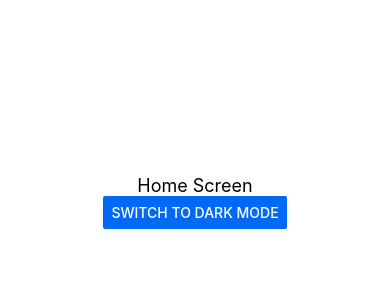
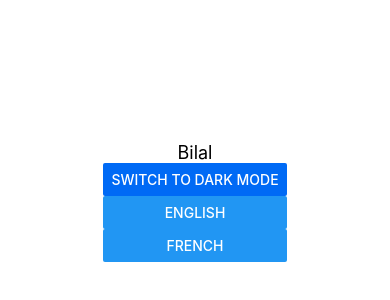
Before and after one commit to WaseemYameen9/reactnative-boilerPlate, a React Native app: screen / in a window 390 px wide. Shown: the part 220-520 px from the top of the page. Built offline with nearby package versions, Linux system fonts and the light colour scheme.

Commit message:
added multi-languages

```diff
--- a/app/App.tsx
+++ b/app/App.tsx
@@ -12,16 +12,30 @@ import {
 } from 'react-native';
 
 import AppNavigator from './navigators/AppStackNavigator';
+import { useTranslation } from 'react-i18next';
+import './localization/languages/i18n.config'
+import i18next from './localization/languages/i18n.config';
 
 
 
 function App(): React.JSX.Element {
 
   const { theme, toggleTheme } = useTheme();
+  const {t}=  useTranslation();
+
+  const changeLanguage=(lng:any)=>(
+    i18next.changeLanguage(lng)
+  );
+
   return (
     <View style={[styles.container, { backgroundColor: theme.background }]}>
-    <Text style={[styles.text, { color: theme.color }]}>Home Screen</Text>
+    <Text style={[styles.text, { color: theme.color }]}>{t('title')}</Text>
+    <View style={{flexDirection:'column',justifyContent:'space-around'}}>
+
     <Button onPress={toggleTheme} title={`Switch to ${theme.color === '#e9e9e9' ? 'Light' : 'Dark'} Mode`} color={theme.linkColor} />
+    <Button title={"English"} onPress={()=>changeLanguage('fr')}></Button>
+    <Button title={"French"} onPress={()=>changeLanguage('en')}></Button>
+    </View>
   </View>
   );
 }
--- /dev/null
+++ b/app/localization/languages/en.json
@@ -0,0 +1,4 @@
+{
+    "title":"Bilal"
+
+}
--- /dev/null
+++ b/app/localization/languages/fr.json
@@ -0,0 +1,3 @@
+{
+    "title":"French"
+}
--- /dev/null
+++ b/app/localization/languages/i18n.config.ts
@@ -0,0 +1,24 @@
+import i18next from "i18next";
+import { initReactI18next } from "react-i18next";
+import { en} from "./languages";
+import { fr } from "./languages";
+
+const resources ={
+    en:{
+        translation:en,
+    },
+    fr:{
+        translation:fr
+    }
+}
+
+
+i18next.use(initReactI18next).init({
+
+    lng:'en',
+    //language to use if user language is not available
+    fallbackLng:'en',
+    resources,
+})
+
+export default i18next;
--- /dev/null
+++ b/app/localization/languages/languages.js
@@ -0,0 +1,2 @@
+export {default as en} from './en.json';
+export {default as fr} from './fr.json'
--- a/index.js
+++ b/index.js
@@ -5,6 +5,7 @@ import {name as appName} from './app.json';
 import { Provider } from 'react-redux';
 import store from './app/store/store';
 
+import './app/localization/languages/i18n.config'
 
 const AppRedux = () => (
     <Provider store={store}>
--- a/package.json
+++ b/package.json
@@ -15,8 +15,11 @@
     "@react-navigation/native-stack": "^6.10.0",
     "@reduxjs/toolkit": "^2.2.6",
     "axios": "^1.7.2",
+    "i18next": "^23.11.5",
     "react": "18.2.0",
+    "react-i18next": "^14.1.2",
     "react-native": "0.74.3",
+    "react-native-localize": "^3.2.0",
     "react-native-paper": "^5.12.3",
     "react-native-safe-area-context": "^4.10.7",
     "react-native-screens": "^3.32.0",
```
Also changed, not shown: 1 other file (tests, documents, lock files or other folders).
